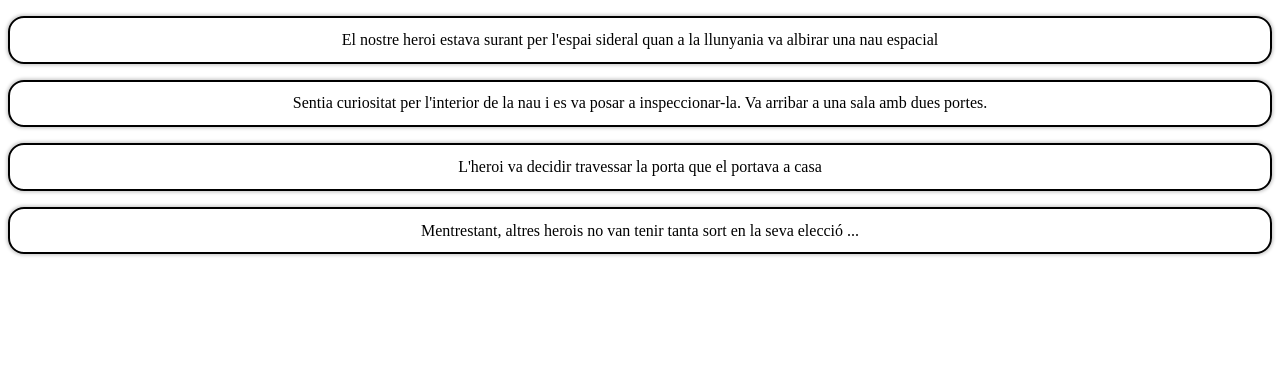
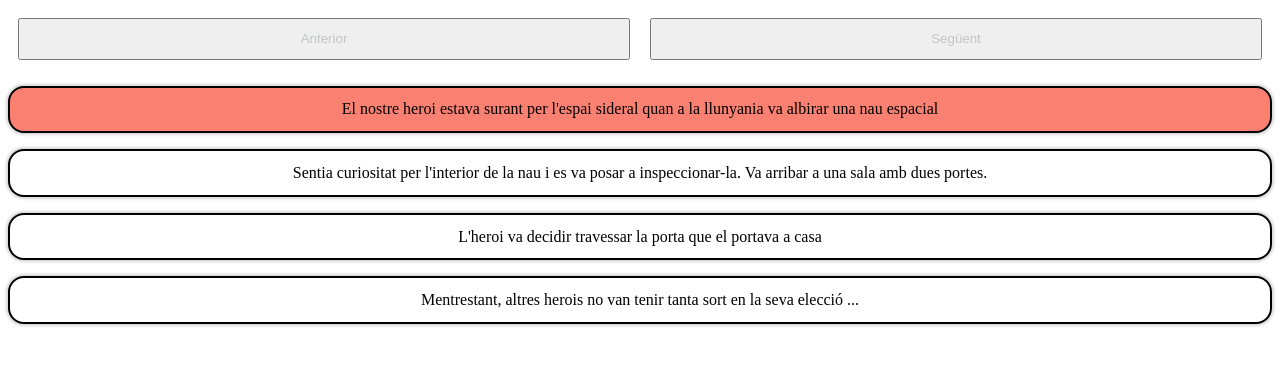
Before and after one commit to SergioGarciaF/Sprint6, a React (Vite) app: page / in a window 1280 px wide. Shown: the top 366 px of the page. Built offline with nearby package versions, Linux system fonts and the light colour scheme.

Commit message:
Nivell-1-Exercici-4

```diff
--- a/src/App.tsx
+++ b/src/App.tsx
@@ -1,15 +1,30 @@
-import historia from './componentes/historia.json'
-import Escena from "./componentes/Escena"
+import React, { useState } from 'react';
+import historia from './componentes/historia.json';
+import Escena from "./componentes/Escena";
+import { Container } from './componentes/Container';
+import Botones from './componentes/Botones';
 
 function App() {
+  const [currentIndex, setCurrentIndex] = useState<number>(0);
+
+  const handleNext = () => {
+    setCurrentIndex((currentIndex) => (currentIndex + 1) % historia.length);
+  };
+
+  const handlePrevious = () => {
+    setCurrentIndex((currentIndex) => (currentIndex - 1 + historia.length) % historia.length);
+  }
 
   return (
-      <div>
-        {historia.map((linea, index) => (
-        <Escena key={index} texto={linea.frase}/>
-      ))}
-      </div>
-  )
+    <div>
+      <Container>
+        <Botones handleNext={handleNext} handlePrevious={handlePrevious} />
+        {historia.map((linea) => (
+          <Escena key={linea.id} texto={linea.frase} id={linea.id} currentIndex={currentIndex} />
+        ))}
+      </Container>
+    </div>
+  );
 }
 
-export default App
+export default App;
--- /dev/null
+++ b/src/componentes/Botones.tsx
@@ -0,0 +1,35 @@
+import styled from "styled-components";
+
+const ContainerButtons = styled.div`
+    display: flex;
+`
+
+const StyledButton = styled.button`
+    color:#c3c4c6;
+    width: 50%;
+    height: 2.6rem;
+    margin:10px;
+
+    &:hover {
+        color:#808080;
+        border: 2px solid black ;
+    }
+`;
+
+type ButtonsProps = {
+    handlePrevious: () => void;
+    handleNext: () => void;
+}
+
+const Botones: React.FC<ButtonsProps> = ({ handlePrevious, handleNext }) => {
+    return (
+        <div>
+            <ContainerButtons>
+                <StyledButton onClick={handlePrevious}>Anterior</StyledButton>
+                <StyledButton onClick={handleNext}>Següent</StyledButton>
+            </ContainerButtons>
+        </div>
+    );
+}
+
+export default Botones;
--- /dev/null
+++ b/src/componentes/Container.tsx
@@ -0,0 +1,7 @@
+import styled from "styled-components";
+
+export const Container = styled.div`
+    background-size: cover;
+    background-position: center;
+    min-height: 100vh;
+`
--- a/src/componentes/Escena.tsx
+++ b/src/componentes/Escena.tsx
@@ -1,22 +1,30 @@
+import React from 'react';
 import styled from 'styled-components';
 
-const EscenaStyled = styled.p`
+const StyledBox = styled.p<{ isSelected: boolean }>`
   text-align: center;
   padding: 0.8rem;
   border: 2px solid black;
   border-radius: 1rem;
   box-shadow: 0rem 0rem 0.2rem 0.1rem rgba(0, 0, 0, 0.2);
+  background: ${({ isSelected }) => (isSelected ? 'salmon' : 'white')};
 `;
 
 interface EscenaProps {
   texto: string;
+  id: number;
+  currentIndex: number;
 }
 
-const Escena: React.FC<EscenaProps> = ({ texto }) => {
+const Escena: React.FC<EscenaProps> = ({ texto, id, currentIndex }) => {
+  const isSelected = id === currentIndex;
+
   return (
-    <EscenaStyled>
-      {texto}
-    </EscenaStyled>
+    <div>
+      <StyledBox isSelected={isSelected}>
+        {texto}
+      </StyledBox>
+    </div>
   );
 };
 
--- a/src/componentes/historia.json
+++ b/src/componentes/historia.json
@@ -1,16 +1,19 @@
 [
     {
+        "id": 0,
         "frase": "El nostre heroi estava surant per l'espai sideral quan a la llunyania va albirar una nau espacial"
     },
     {
+        "id": 1,
         "frase": "Sentia curiositat per l'interior de la nau i es va posar a inspeccionar-la. Va arribar a una sala amb dues portes."
     },
     {
-
+        "id": 2,
         "frase": "L'heroi va decidir travessar la porta que el portava a casa"
 
     },
     {
+        "id": 3,
         "frase": "Mentrestant, altres herois no van tenir tanta sort en la seva elecció ..."
     }
 ]
```
